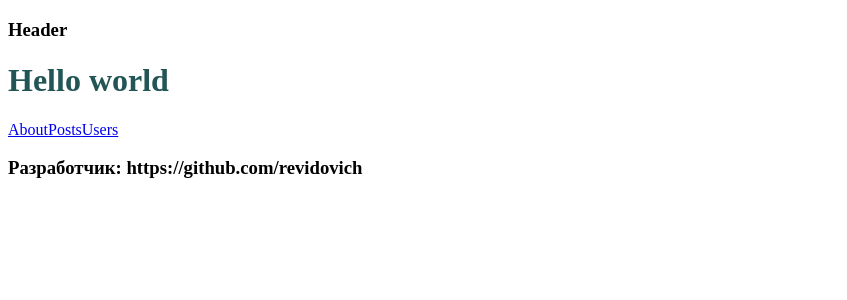
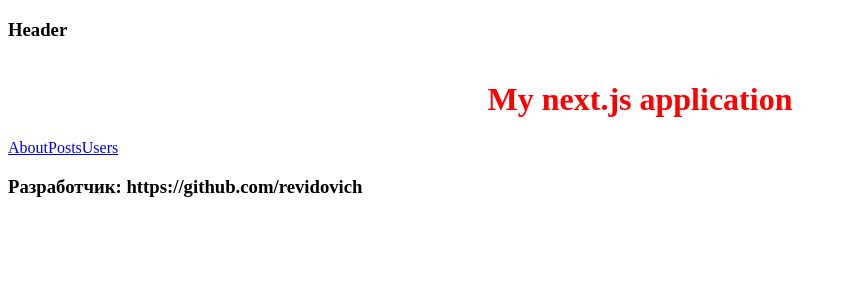
Before and after one commit to revidovich/next-js, a Next.js app: page / in a window 1280 px wide. Shown: the top 300 px of the page, without its empty margins (0-847 px from the left). Built offline with nearby package versions, Linux system fonts and the light colour scheme.

Commit message:
add sass

```diff
--- a/components/Header.js
+++ b/components/Header.js
@@ -1,5 +1,4 @@
 import Heading from "./Heading";
-
 
 const Header = () => {
   return (
--- a/package.json
+++ b/package.json
@@ -2,12 +2,12 @@
   "dependencies": {
     "next": "^13.0.1",
     "react": "^18.2.0",
-    "react-dom": "^18.2.0"
+    "react-dom": "^18.2.0",
+    "sass": "^1.56.0"
   },
   "name": "next",
   "version": "1.0.0",
   "main": "index.js",
-  "devDependencies": {},
   "scripts": {
     "dev": "next dev"
   },
--- a/pages/index.js
+++ b/pages/index.js
@@ -1,9 +1,14 @@
 import Link from "next/link";
+import Heading from "../components/Heading";
+import styles from "../styles/Home.module.scss";
 
 const Index = () => {
+  console.log(styles)
   return (
     <>
-      <h1>Hello world</h1>
+      <div className={styles.wrapper}>
+        <Heading text='My next.js application' />
+      </div>
       <Link href="/about">
         About
       </Link>
--- /dev/null
+++ b/styles/Home.module.scss
@@ -0,0 +1,7 @@
+.wrapper {
+  min-height: 100%;
+  display: flex;
+  justify-content: center;
+  align-items: center;
+  color: red;
+}
```
Also changed, not shown: components/Navbar.js (added, +11 -0 lines), 1 other file (tests, documents, lock files or other folders).
